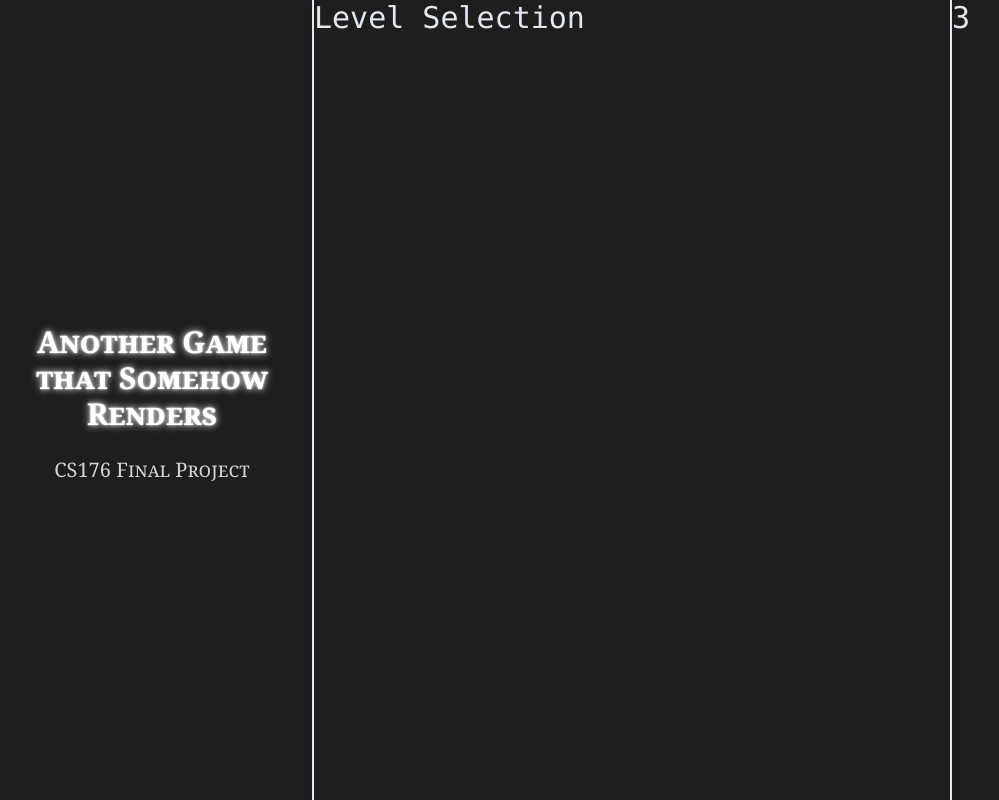
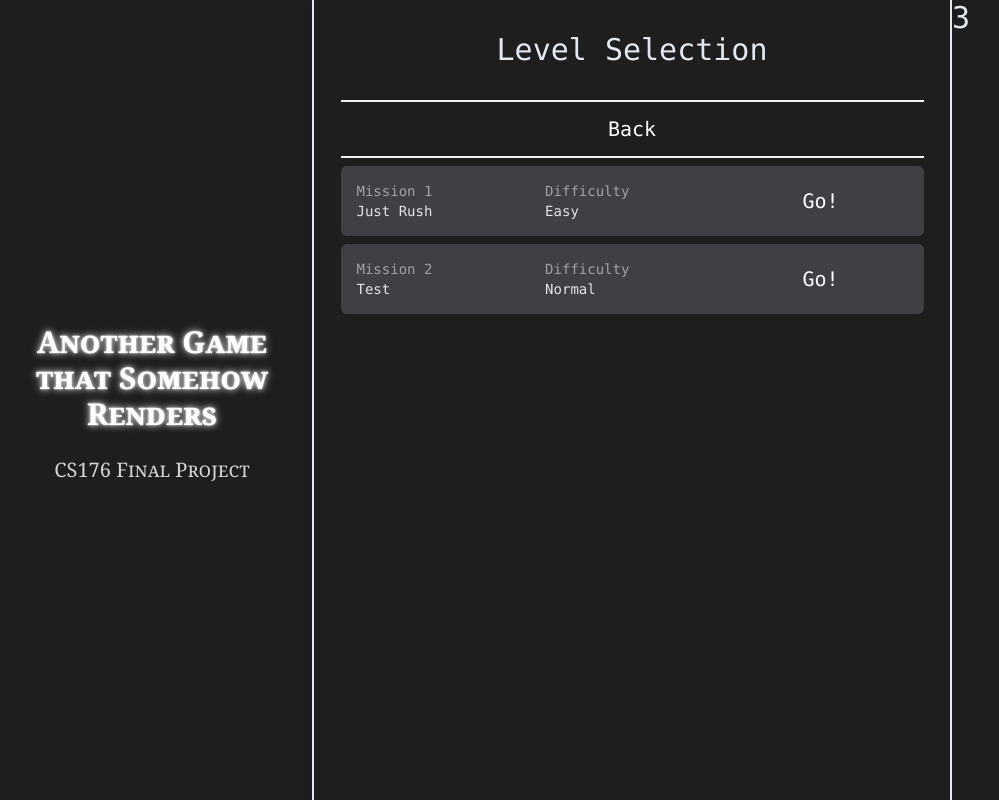
Before and after one commit to YBRua/CS176, a React (Vite) app in the folder final-project-game/: page /levels in a window 1280 px wide. Shown: the whole page, without its empty margins (8-1007 px from the left). Built offline with nearby package versions, Linux system fonts and the light colour scheme.

Commit message:
Added level selection UI

```diff
--- a/final-project-game/src/components/AircraftItem.tsx
+++ b/final-project-game/src/components/AircraftItem.tsx
@@ -2,6 +2,7 @@ import { HoverGlowButton } from "./HoverGlowButton";
 import { Aircraft, resolveAircraftImagePath } from "../data/aircraft/aircraft";
 
 import "../styles/AircraftItem.css";
+import "../styles/main.css";
 
 type AircraftItemPropTypes = {
   aircraft: Aircraft;
@@ -13,8 +14,7 @@ export function AircraftItem(props: AircraftItemPropTypes) {
   return (
     <div
       className="
-      aircraft-item flex w-full bg-zinc-700 rounded-md transition-all
-      hover:bg-zinc-600"
+      aircraft-item rounded-item-outer"
     >
       <img
         src={imgSrc}
@@ -23,7 +23,7 @@ export function AircraftItem(props: AircraftItemPropTypes) {
         height={60}
         className="aircraft-image mx-4"
       />
-      <div className="flex items-center text-sm gap-4 w-full mx-4">
+      <div className="rounded-item-inner">
         <div className="w-1/4">
           <div className="text-zinc-400">Name</div>
           <div className="text-zinc-200">{aircraft.name}</div>
--- a/final-project-game/src/components/HoverGlowButton.tsx
+++ b/final-project-game/src/components/HoverGlowButton.tsx
@@ -3,11 +3,15 @@ import "../styles/HoverGlowButton.css";
 type HoverGlowButtonPropTypes = {
   btnText: string;
   onClick?: () => void;
+  extraClassNames?: string;
 };
 
 export function HoverGlowButton(props: HoverGlowButtonPropTypes) {
   return (
-    <button className="hover-glow-button" onClick={props.onClick}>
+    <button
+      className={`hover-glow-button ${props.extraClassNames}`}
+      onClick={props.onClick}
+    >
       {props.btnText}
     </button>
   );
--- /dev/null
+++ b/final-project-game/src/components/LevelItem.tsx
@@ -0,0 +1,29 @@
+import "../styles/main.css";
+import "../styles/LevelItem.css";
+import { difficultyToString, Level } from "../data/level/level";
+import { HoverGlowButton } from "./HoverGlowButton";
+
+type LevelItemPropTypes = {
+  level: Level;
+};
+
+export function LevelItem(props: LevelItemPropTypes) {
+  const { level } = props;
+  return (
+    <div className="level-item rounded-item-outer">
+      <div className="rounded-item-inner ">
+        <div className="w-1/3">
+          <div className="text-zinc-400">Mission {level.id}</div>
+          <div className="text-zinc-200">{level.name}</div>
+        </div>
+        <div className="w-1/3">
+          <div className="text-zinc-400">Difficulty</div>
+          <div className="text-zinc-200">
+            {difficultyToString(level.difficulty)}
+          </div>
+        </div>
+        <HoverGlowButton btnText="Go!" extraClassNames="text-xl w-1/3"></HoverGlowButton>
+      </div>
+    </div>
+  );
+}
--- a/final-project-game/src/components/WeaponItem.tsx
+++ b/final-project-game/src/components/WeaponItem.tsx
@@ -2,6 +2,7 @@ import { HoverGlowButton } from "./HoverGlowButton";
 import { Weapon } from "../data/weapon/weapon";
 
 import "../styles/WeaponItem.css";
+import "../styles/main.css";
 
 type WeaponItemPropTypes = {
   weapon: Weapon;
@@ -10,8 +11,8 @@ type WeaponItemPropTypes = {
 export function WeaponItem(props: WeaponItemPropTypes) {
   const { weapon } = props;
   return (
-    <div className="weapon-item flex w-full bg-zinc-700 rounded-md transition-all hover:bg-zinc-600">
-      <div className="flex items-center text-sm gap-4 w-full mx-4">
+    <div className="weapon-item rounded-item-outer">
+      <div className="rounded-item-inner">
         <div className="w-1/4">
           <div className="text-zinc-400">Name</div>
           <div className="text-zinc-200">{weapon.name}</div>
--- /dev/null
+++ b/final-project-game/src/data/level/level.json
@@ -0,0 +1,12 @@
+[
+  {
+    "id": 1,
+    "name": "Just Rush",
+    "difficulty": 1
+  },
+  {
+    "id": 2,
+    "name": "Test",
+    "difficulty": 2
+  }
+]
--- /dev/null
+++ b/final-project-game/src/data/level/level.ts
@@ -0,0 +1,28 @@
+import LEVELS from "./level.json";
+
+export interface Level {
+  id: number;
+  difficulty: number;
+  name: string;
+}
+
+export function loadLevels(): Level[] {
+  return LEVELS;
+}
+
+export function getLevelById(id: number): Level | null {
+  return LEVELS.find((level) => level.id === id) || null;
+}
+
+export function difficultyToString(difficulty: number): string {
+  switch (difficulty) {
+    case 1:
+      return "Easy";
+    case 2:
+      return "Normal";
+    case 3:
+      return "Hard";
+    default:
+      return "Buggy";
+  }
+}
--- /dev/null
+++ b/final-project-game/src/hooks/usePlayer.ts
@@ -0,0 +1 @@
+export function usePlayer() {}
--- a/final-project-game/src/main.tsx
+++ b/final-project-game/src/main.tsx
@@ -10,6 +10,7 @@ import { AircraftView } from "./views/AircraftView";
 import "./styles/main.css";
 import { WeaponView } from "./views/WeaponView";
 import { HangarIndex } from "./views/HangarIndex";
+import { LevelSelectionView } from "./views/LevelSelectionView";
 
 ReactDOM.createRoot(document.getElementById("root")!).render(
   <React.StrictMode>
@@ -26,8 +27,15 @@ ReactDOM.createRoot(document.getElementById("root")!).render(
             ></Route>
             <Route path="weaponry" element={<WeaponView></WeaponView>}></Route>
           </Route>
-          <Route path="levels" element={<h1>Level Selection</h1>}></Route>
+          <Route
+            path="levels"
+            element={<LevelSelectionView></LevelSelectionView>}
+          ></Route>
         </Route>
+        <Route
+          path="*"
+          element={<h1 className="text-zinc-700 text-center">?</h1>}
+        ></Route>
       </Routes>
     </BrowserRouter>
   </React.StrictMode>
--- /dev/null
+++ b/final-project-game/src/styles/LevelItem.css
@@ -0,0 +1,5 @@
+.level-item {
+    height: 70px;
+    padding-top: 10px;
+    padding-bottom: 10px;
+  }
--- a/final-project-game/src/styles/WeaponItem.css
+++ b/final-project-game/src/styles/WeaponItem.css
@@ -1,5 +1,5 @@
 .weapon-item {
-  height: 60px;
+  height: 70px;
   padding-top: 10px;
   padding-bottom: 10px;
 }
--- a/final-project-game/src/styles/main.css
+++ b/final-project-game/src/styles/main.css
@@ -14,3 +14,11 @@ body {
 .font-smallcaps {
   font-variant: small-caps;
 }
+
+.rounded-item-outer {
+  @apply flex w-full bg-zinc-700 rounded-md transition-all hover:bg-zinc-600;
+}
+
+.rounded-item-inner {
+  @apply flex flex-row items-center text-sm gap-4 w-full mx-4;
+}
--- /dev/null
+++ b/final-project-game/src/views/LevelSelectionView.tsx
@@ -0,0 +1,28 @@
+import { HoverGlowLink } from "../components/HoverGlowLink";
+import { LevelItem } from "../components/LevelItem";
+import { loadLevels } from "../data/level/level";
+
+export function LevelSelectionView() {
+  const levels = loadLevels();
+  return (
+    <div className="flex items-center flex-col">
+      <h3 className="py-8 w-11/12 text-center">Level Selection</h3>
+      <div className="flex flex-row w-11/12 items-center justify-center py-2 border-y-2 border-zinc-100">
+        <HoverGlowLink
+          to="/"
+          btnText="Back"
+          extraClassName="text-xl"
+        ></HoverGlowLink>
+      </div>
+      <div className="w-11/12 py-2">
+        <ul className="flex flex-col gap-2">
+          {levels.map((level) => (
+            <li key={level.id}>
+              <LevelItem level={level}></LevelItem>
+            </li>
+          ))}
+        </ul>
+      </div>
+    </div>
+  );
+}
```
